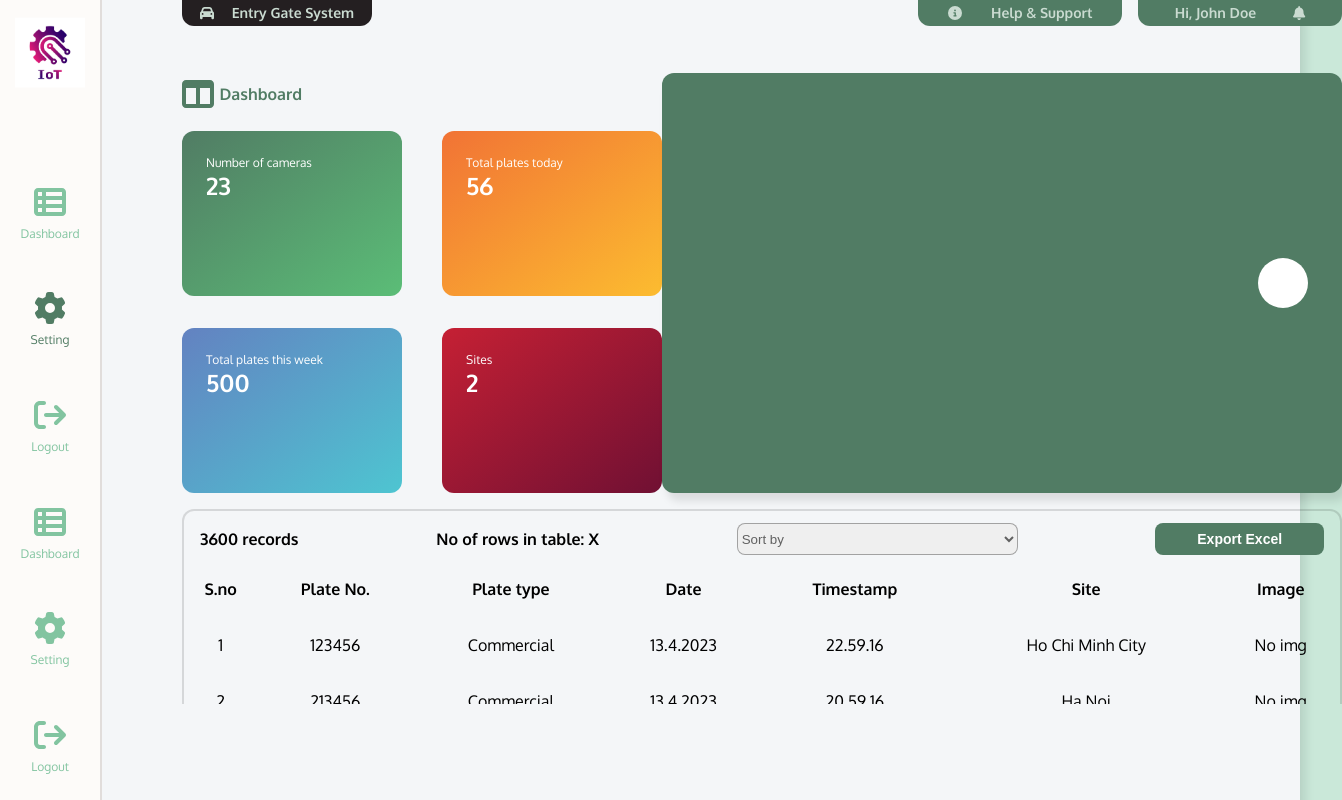
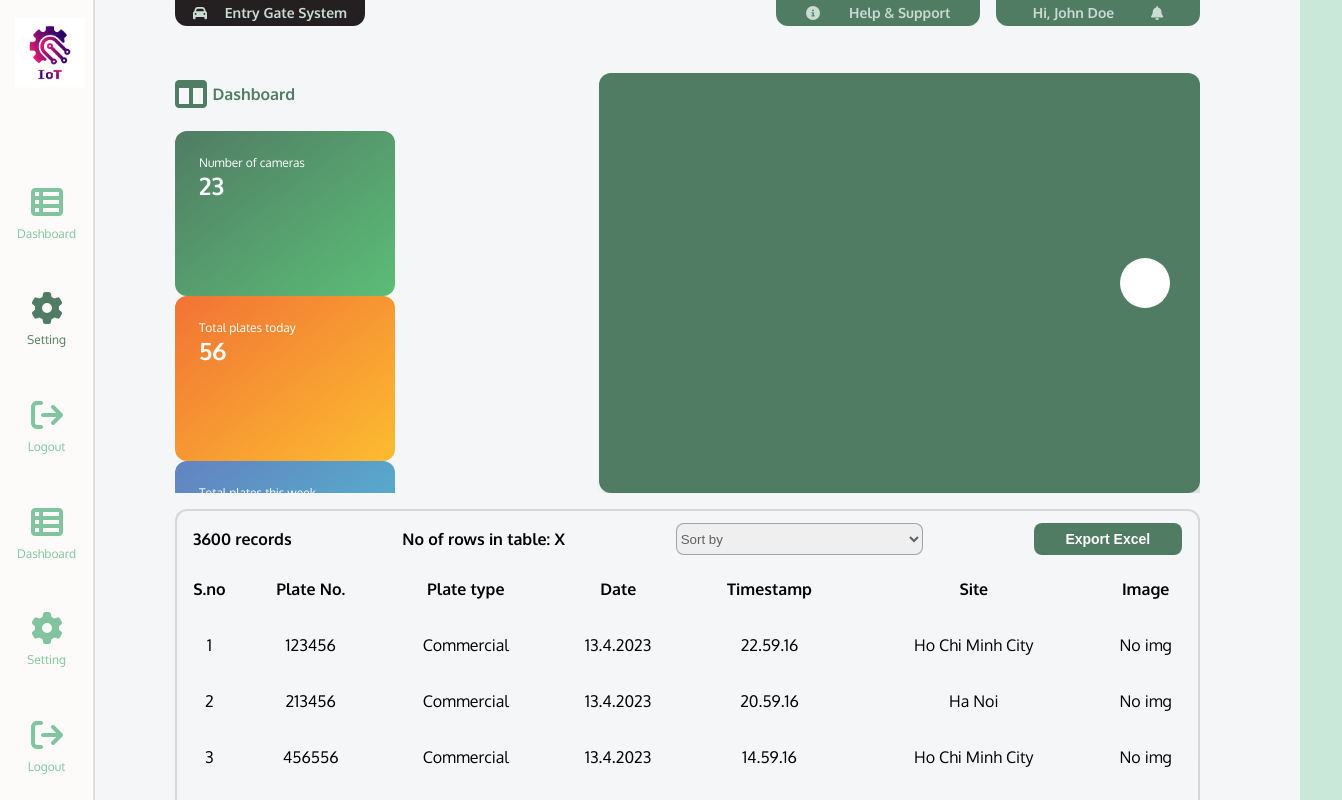
Before and after one commit to minhnhat2803/Thesis-Web-Mobile, a React (Vite) app in the folder client/: page / in a window 1280 px wide. Shown: the whole page, 1342 px wide, since content can reach past the window. Built offline with nearby package versions, Linux system fonts and the light colour scheme.

Commit message:
Nguyen | Fix | Add keys, adjust height

```diff
--- a/client/src/components/Dashboard.jsx
+++ b/client/src/components/Dashboard.jsx
@@ -11,27 +11,29 @@ const cx = classNames.bind(styles);
 
 const cards = [
     {
+        index: 0,
         title: 'Number of cameras',
         data: 23,
         background: '#517c64, #5bbd77'
     },
     {
+        index: 1,
         title: 'Total plates today',
         data: 56,
         background: '#f17335, #fcbc30'
     },
     {
+        index: 2,
         title: 'Total plates this week',
         data: 500,
         background: '#6382c1, #4ec5d1'
     },
     {
+        index: 3,
         title: 'Sites',
         data: 2,
         background: '#c52034, #701033'
     },
-
-
 ]
 
 function Dashboard() {
@@ -49,7 +51,7 @@ function Dashboard() {
                 </div>
                 <div className={cx('function-cards-container')}>
                     {cards.map((card, index) => (
-                        <div style={{ background: `linear-gradient(to bottom right, ${card.background})` }} className={cx('card-container')}>
+                        <div key={index} style={{ background: `linear-gradient(to bottom right, ${card.background})` }} className={cx('card-container')}>
                             <p className={cx('title')}>{card.title}</p>
                             <p className={cx('data')}>{card.data}</p>
                         </div>
--- a/client/src/components/TabBar.jsx
+++ b/client/src/components/TabBar.jsx
@@ -12,31 +12,35 @@ const cx = classNames.bind(styles);
 
 const tabs = [
   {
+    index: 0,
     title: "Dashboard",
     icon: faTableList,
   },
   {
+    index: 1,
     title: "Setting",
     icon: faGear,
   },
   {
+    index: 2,
     title: "Logout",
     icon: faSignOut,
   },
   {
+    index: 3,
     title: "Dashboard",
     icon: faTableList,
   },
   {
+    index: 4,
     title: "Setting",
     icon: faGear,
   },
   {
+    index: 5,
     title: "Logout",
     icon: faSignOut,
   },
-
-
 ];
 
 function TabBar() {
@@ -51,7 +55,7 @@ function TabBar() {
       </div>
       <div className={cx('tabs')}>
         {tabs.map((tab, index) => (
-          <div onClick={() => setClick(index)} className={cx("tabCell-container")}
+          <div key={index} onClick={() => setClick(index)} className={cx("tabCell-container")}
             style={click === index ?
               { color: '#517c64', height: `calc(100% / ${tabs.length})` }
               : { color: '#82c4a0', height: `calc(100% / ${tabs.length})` }}>
--- a/client/src/components/Table.jsx
+++ b/client/src/components/Table.jsx
@@ -7,7 +7,7 @@ const cx = classNames.bind(styles);
 
 const fakeData = [
     {
-        sNo: 1,
+        index: 1,
         plateNo: 123456,
         plateType: 'Commercial',
         date: '13.4.2023',
@@ -15,7 +15,7 @@ const fakeData = [
         site: 'Ho Chi Minh City'
     },
     {
-        sNo: 2,
+        index: 2,
         plateNo: 213456,
         plateType: 'Commercial',
         date: '13.4.2023',
@@ -23,7 +23,7 @@ const fakeData = [
         site: 'Ha Noi'
     },
     {
-        sNo: 3,
+        index: 3,
         plateNo: 456556,
         plateType: 'Commercial',
         date: '13.4.2023',
@@ -31,7 +31,7 @@ const fakeData = [
         site: 'Ho Chi Minh City'
     },
     {
-        sNo: 4,
+        index: 4,
         plateNo: "59A70B",
         plateType: 'Commercial',
         date: '13.4.2023',
@@ -39,7 +39,7 @@ const fakeData = [
         site: 'Da Nang'
     },
     {
-        sNo: 5,
+        index: 5,
         plateNo: 189856,
         plateType: 'Commercial',
         date: '13.4.2023',
@@ -47,151 +47,7 @@ const fakeData = [
         site: 'Tra Vinh'
     },
     {
-        sNo: 6,
-        plateNo: 1555456,
-        plateType: 'Commercial',
-        date: '13.4.2023',
-        timeStamp: '22.19.42',
-        site: 'Thanh Hoa'
-    },
-    {
-        sNo: 1,
-        plateNo: 123456,
-        plateType: 'Commercial',
-        date: '13.4.2023',
-        timeStamp: '22.59.16',
-        site: 'Ho Chi Minh City'
-    },
-    {
-        sNo: 2,
-        plateNo: 213456,
-        plateType: 'Commercial',
-        date: '13.4.2023',
-        timeStamp: '20.59.16',
-        site: 'Ha Noi'
-    },
-    {
-        sNo: 3,
-        plateNo: 456556,
-        plateType: 'Commercial',
-        date: '13.4.2023',
-        timeStamp: '14.59.16',
-        site: 'Ho Chi Minh City'
-    },
-    {
-        sNo: 4,
-        plateNo: "59A70B",
-        plateType: 'Commercial',
-        date: '13.4.2023',
-        timeStamp: '17.59.16',
-        site: 'Da Nang'
-    },
-    {
-        sNo: 5,
-        plateNo: 189856,
-        plateType: 'Commercial',
-        date: '13.4.2023',
-        timeStamp: '20.12.16',
-        site: 'Tra Vinh'
-    },
-    {
-        sNo: 6,
-        plateNo: 1555456,
-        plateType: 'Commercial',
-        date: '13.4.2023',
-        timeStamp: '22.19.42',
-        site: 'Thanh Hoa'
-    },
-    {
-        sNo: 1,
-        plateNo: 123456,
-        plateType: 'Commercial',
-        date: '13.4.2023',
-        timeStamp: '22.59.16',
-        site: 'Ho Chi Minh City'
-    },
-    {
-        sNo: 2,
-        plateNo: 213456,
-        plateType: 'Commercial',
-        date: '13.4.2023',
-        timeStamp: '20.59.16',
-        site: 'Ha Noi'
-    },
-    {
-        sNo: 3,
-        plateNo: 456556,
-        plateType: 'Commercial',
-        date: '13.4.2023',
-        timeStamp: '14.59.16',
-        site: 'Ho Chi Minh City'
-    },
-    {
-        sNo: 4,
-        plateNo: "59A70B",
-        plateType: 'Commercial',
-        date: '13.4.2023',
-        timeStamp: '17.59.16',
-        site: 'Da Nang'
-    },
-    {
-        sNo: 5,
-        plateNo: 189856,
-        plateType: 'Commercial',
-        date: '13.4.2023',
-        timeStamp: '20.12.16',
-        site: 'Tra Vinh'
-    },
-    {
-        sNo: 6,
-        plateNo: 1555456,
-        plateType: 'Commercial',
-        date: '13.4.2023',
-        timeStamp: '22.19.42',
-        site: 'Thanh Hoa'
-    },
-    {
-        sNo: 1,
-        plateNo: 123456,
-        plateType: 'Commercial',
-        date: '13.4.2023',
-        timeStamp: '22.59.16',
-        site: 'Ho Chi Minh City'
-    },
-    {
-        sNo: 2,
-        plateNo: 213456,
-        plateType: 'Commercial',
-        date: '13.4.2023',
-        timeStamp: '20.59.16',
-        site: 'Ha Noi'
-    },
-    {
-        sNo: 3,
-        plateNo: 456556,
-        plateType: 'Commercial',
-        date: '13.4.2023',
-        timeStamp: '14.59.16',
-        site: 'Ho Chi Minh City'
-    },
-    {
-        sNo: 4,
-        plateNo: "59A70B",
-        plateType: 'Commercial',
-        date: '13.4.2023',
-        timeStamp: '17.59.16',
-        site: 'Da Nang'
-    },
-    {
-        sNo: 5,
-        plateNo: 189856,
-        plateType: 'Commercial',
-        date: '13.4.2023',
-        timeStamp: '20.12.16',
-        site: 'Tra Vinh'
-    },
-    {
-        sNo: 6,
+        index: 6,
         plateNo: 1555456,
         plateType: 'Commercial',
         date: '13.4.2023',
@@ -206,12 +62,12 @@ function Table() {
             <table>
                 <thead>
                     <tr>
-                        <th colspan="7">
+                        <th colSpan="7">
                             <div className={cx('interact-row')}>
                                 <span className={cx('records-number')}>3600 records</span>
                                 <span className={cx('rows-number')}>No of rows in table: X</span>
-                                <select className={cx('select-type')}>
-                                    <option value="" disabled selected>Sort by</option>
+                                <select defaultValue={'Sortby'} className={cx('select-type')}>
+                                    <option value="Sortby" disabled>Sort by</option>
                                     <option value="s-no">S.no</option>
                                     <option value="plate-no">Plate No.</option>
                                     <option value="plate-type">Plate type</option>
@@ -235,8 +91,8 @@ function Table() {
                         <td>Image</td>
                     </tr>
                     {fakeData.map(data => (
-                        <tr>
-                            <td>{data.sNo}</td>
+                        <tr key={data.index}>
+                            <td>{data.index}</td>
                             <td>{data.plateNo}</td>
                             <td>{data.plateType}</td>
                             <td>{data.date}</td>
--- a/client/src/global.css
+++ b/client/src/global.css
@@ -4,6 +4,7 @@
   margin: 0;
   padding: 0;
   box-sizing: border-box;
+  overflow-y: hidden;
 }
 
 body {
--- a/client/src/styles/Table.module.css
+++ b/client/src/styles/Table.module.css
@@ -4,7 +4,7 @@
 
 .table-container {
   overflow-y: scroll;
-  max-height: 195px;
+  max-height: 100%;
   border: 2px solid rgba(0, 0, 0, 0.125);
   border-bottom: none;
   border-top-right-radius: 12px;
```
